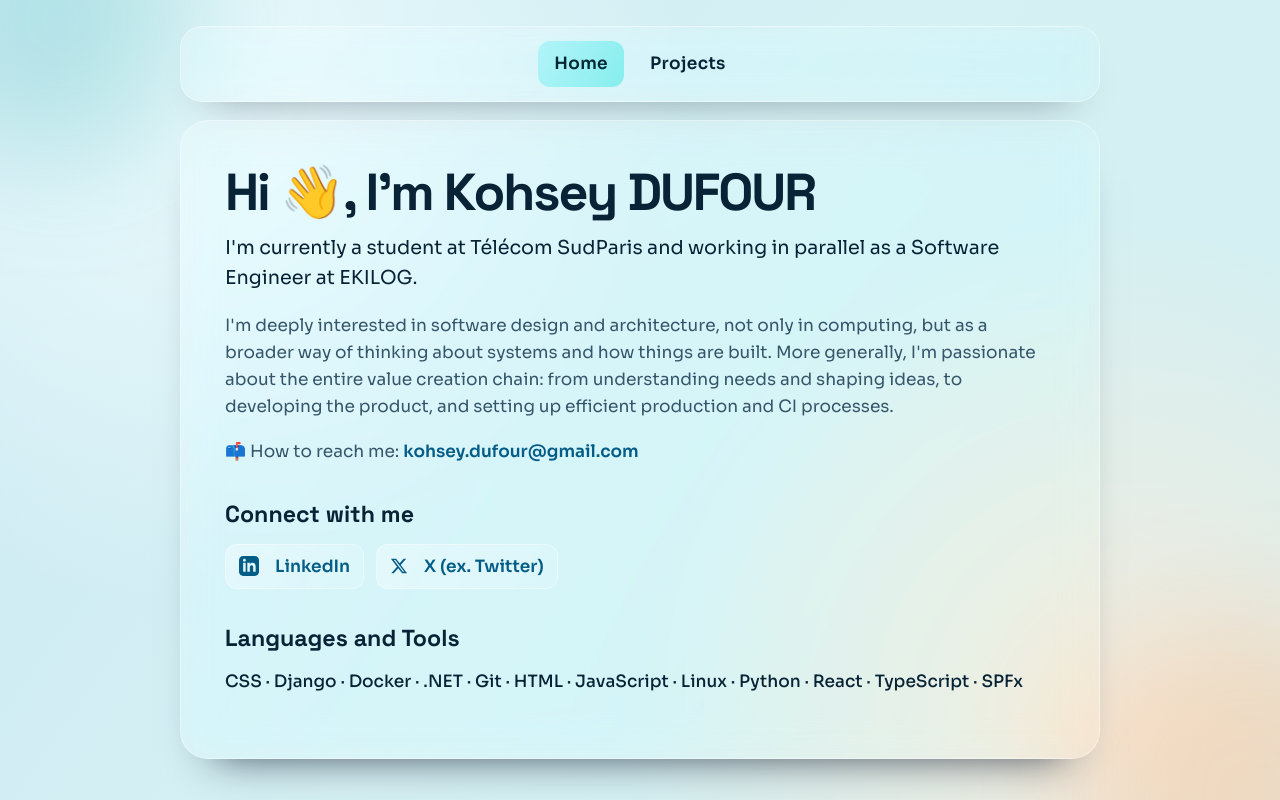
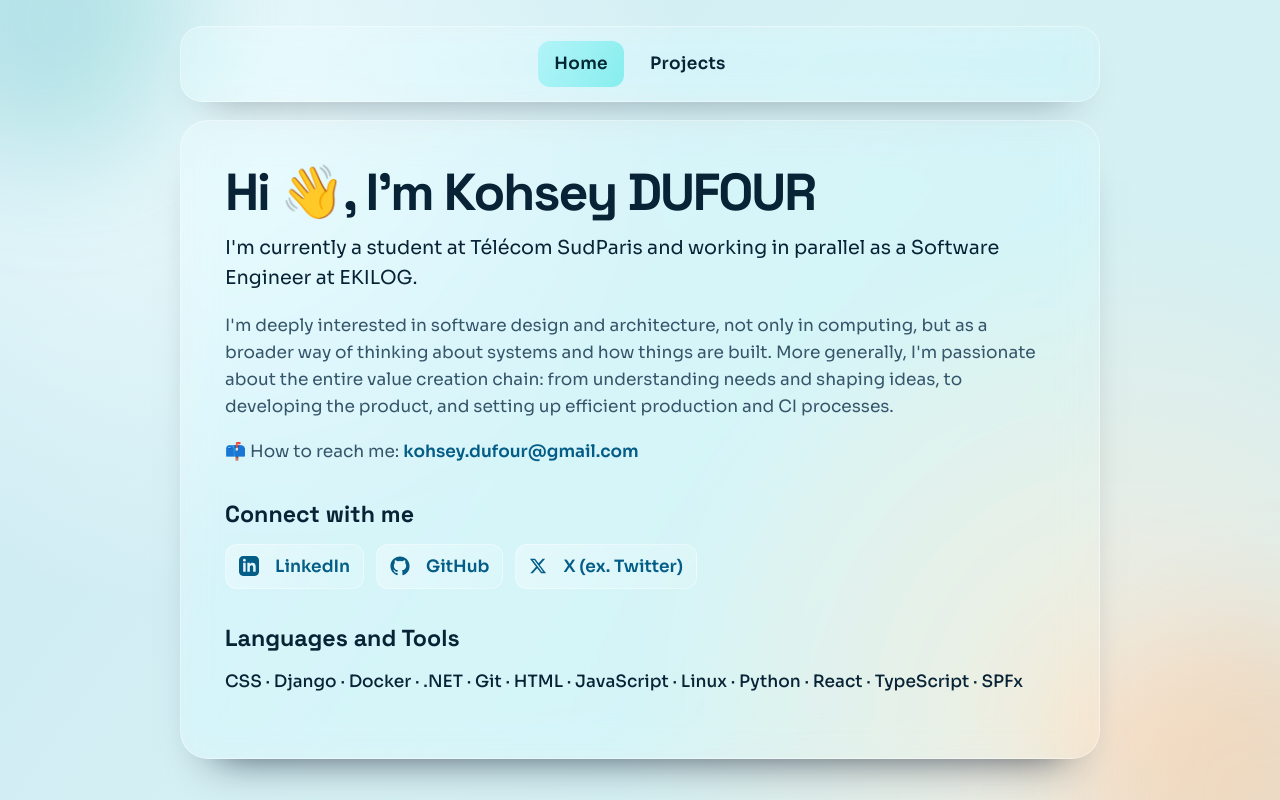
Before and after one commit to KohseyPower/portfolio, a React (Vite) app: page / in a window 1280 px wide. Built offline with nearby package versions, Linux system fonts and the light colour scheme.

Commit message:
feat: add a my github profile

```diff
--- a/src/pages/Home.tsx
+++ b/src/pages/Home.tsx
@@ -42,6 +42,23 @@ export default function Home() {
           LinkedIn
         </Styled.ContactLink>
         <Styled.ContactLink
+          href="https://github.com/KohseyPower"
+          target="_blank"
+          rel="noreferrer"
+        >
+          <svg
+            xmlns="http://www.w3.org/2000/svg"
+            width="20"
+            height="20"
+            viewBox="0 0 24 24"
+            fill="currentColor"
+            style={{ marginRight: "8px" }}
+          >
+            <path d="M12 .5C5.65.5.5 5.66.5 12.03c0 5.1 3.29 9.42 7.86 10.95.57.1.78-.25.78-.56 0-.27-.01-1.18-.02-2.14-3.2.7-3.88-1.38-3.88-1.38-.52-1.35-1.28-1.71-1.28-1.71-1.05-.72.08-.7.08-.7 1.16.09 1.77 1.2 1.77 1.2 1.03 1.78 2.7 1.27 3.35.97.1-.75.4-1.27.73-1.56-2.55-.29-5.23-1.29-5.23-5.72 0-1.26.45-2.29 1.19-3.1-.12-.3-.52-1.5.11-3.13 0 0 .97-.31 3.17 1.19a10.9 10.9 0 0 1 5.78 0c2.2-1.5 3.17-1.19 3.17-1.19.63 1.63.23 2.83.11 3.13.74.81 1.19 1.84 1.19 3.1 0 4.44-2.68 5.43-5.24 5.71.41.36.77 1.07.77 2.16 0 1.56-.01 2.82-.01 3.2 0 .31.21.67.79.56A11.54 11.54 0 0 0 23.5 12.03C23.5 5.66 18.35.5 12 .5z" />
+          </svg>
+          GitHub
+        </Styled.ContactLink>
+        <Styled.ContactLink
           href="https://x.com/Kohsey_Power"
           target="_blank"
           rel="noreferrer"
```
